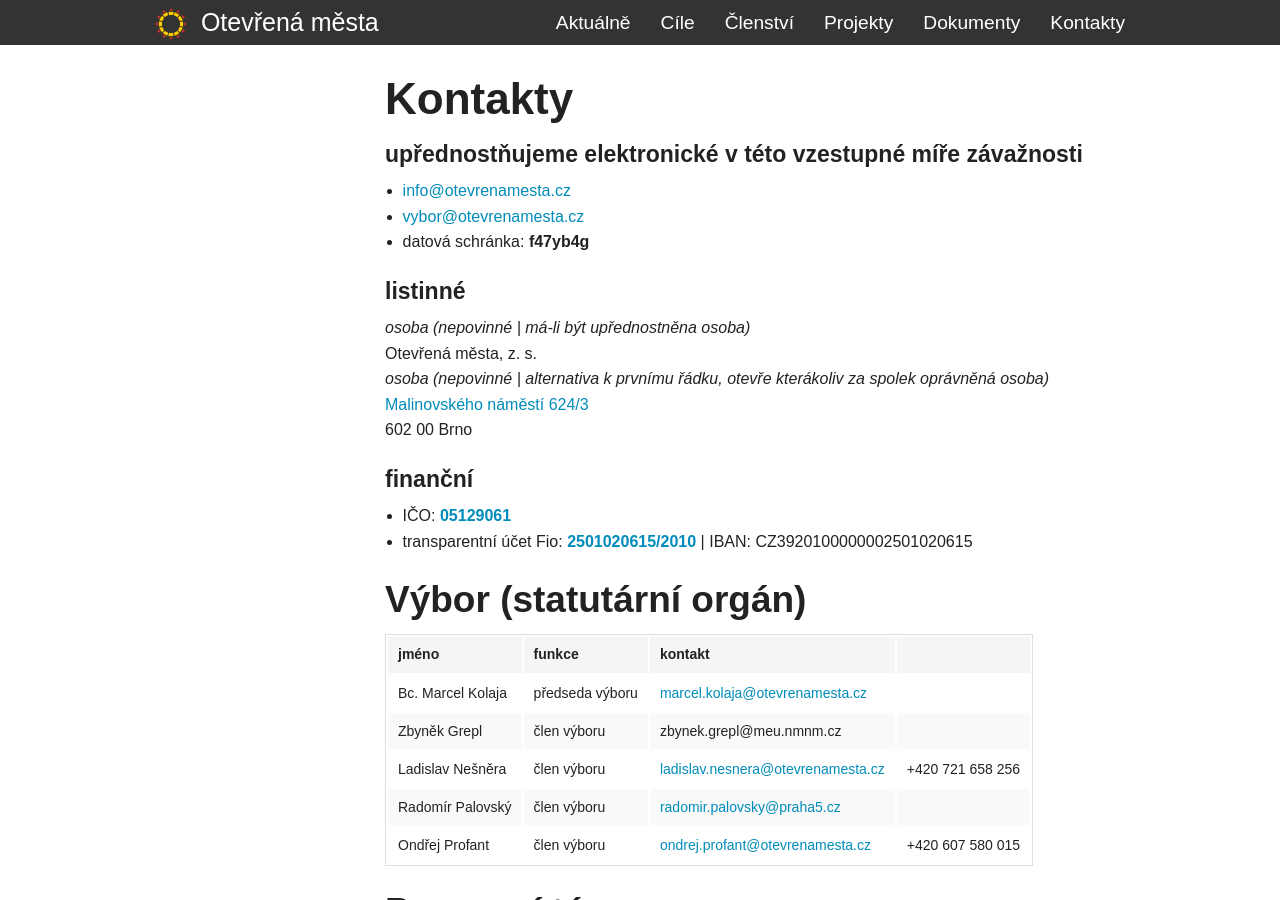
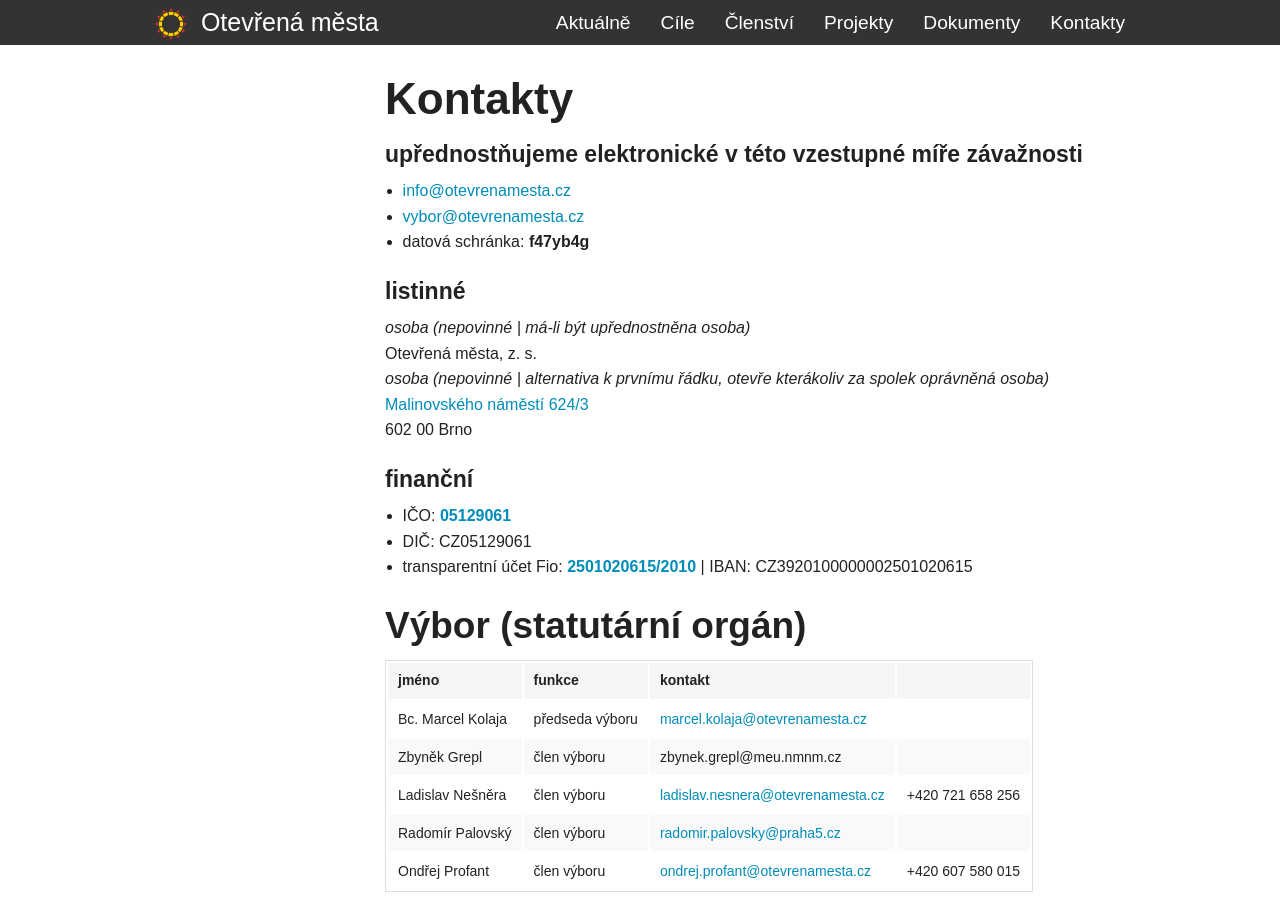
Before and after one commit to otevrenamesta/otevrenamesta.github.io, a Jekyll site: the page built from pages/kontakty.md, in a window 1280 px wide and 900 px high. Built offline with Jekyll 4.4.1, drawn with Linux system fonts in a browser that asks for light colours; nearby versions of some CDN libraries; library files that are not in the unit come from our copies.

Commit message:
doplnění DIČ

```diff
--- a/pages/kontakty.md
+++ b/pages/kontakty.md
@@ -26,6 +26,7 @@
 #### finanční
 
 - IČO: **[05129061](https://or.justice.cz/ias/ui/rejstrik-$firma?ico=05129061)**
+- DIČ: CZ05129061
 - transparentní účet Fio: **[2501020615/2010](https://www.fio.cz/ib2/transparent?a=2501020615)** \| IBAN: CZ3920100000002501020615
 
 ## Výbor (statutární orgán)
```
